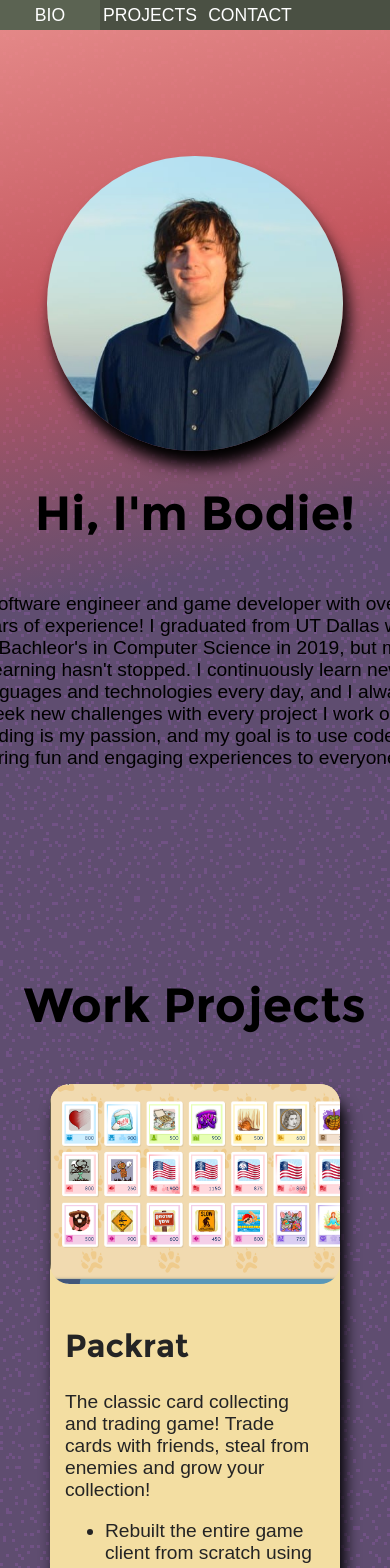
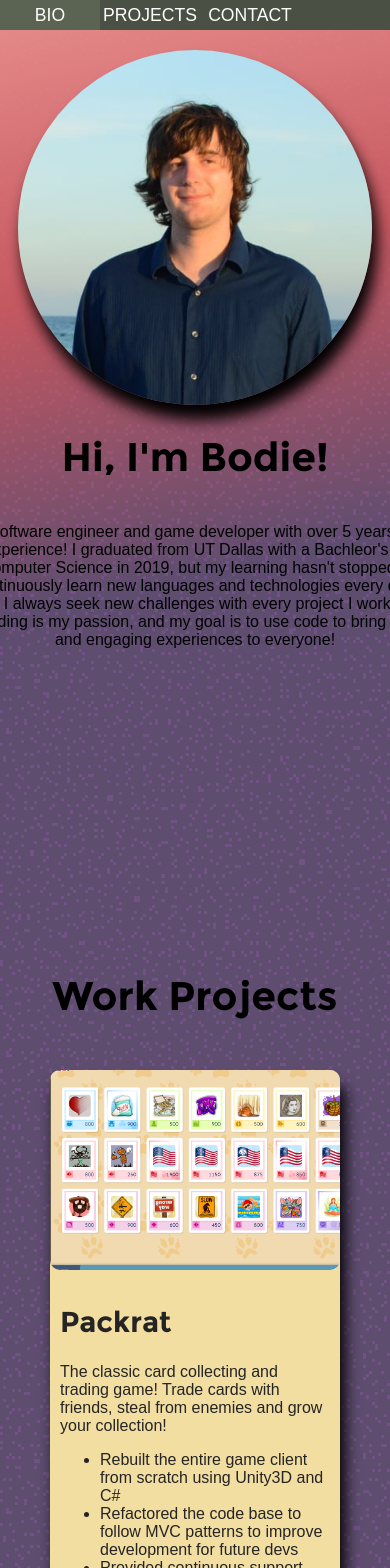
Before and after one commit to Bodaciouslycrazy/bodaciouslycrazy.github.io, a React (Create React App) app: page / in a window 390 px wide. Shown: the top 1568 px of the page. Built offline with nearby package versions, Linux system fonts and the light colour scheme; a web font is replaced by a local one.

Commit message:
minor layout tweaks

```diff
--- a/src/App.css
+++ b/src/App.css
@@ -6,17 +6,19 @@
   --navbuttonwidth: 185px;
   --navbuttonheight: 40px;
   --projectpadding: 30px;
+  --projectborderradius: 20px;
 }
 
 @media (max-width: 45em) {
   :root{
-    --h1size: 3em;
-    --h2size: 2em;
-    --psize: 1.2em;
+    --h1size: 2.5em;
+    --h2size: 1.8em;
+    --psize: 1em;
     --navtextsize: 1.1em;
     --navbuttonwidth: 100px;
     --navbuttonheight: 30px;
-    --projectpadding:15px;
+    --projectpadding: 10px;
+    --projectborderradius: 10px;
   }
 }
 
@@ -104,8 +106,8 @@ p {
   align-items: center;
 }
 
-.biopic{
-  flex: 0 2 35%;
+.bioinfo > img{
+  flex: 1 1 35%;
   object-fit: contain;
   min-height: 0%;
   border-radius: 50%;
@@ -117,12 +119,13 @@ p {
 }
 
 .bioinfo > p{
-  flex: 0 0;
+  flex: 1 0 35%;
+  vertical-align: middle;
 }
 
 .projectContainer{
   background-color: #f3dea2;
-  border-radius: 20px;
+  border-radius: var(--projectborderradius);
   margin: 50px;
   min-height: 400px;
   display: flex;
@@ -136,7 +139,7 @@ p {
   flex: 1 0 25%;
   min-height: 0%;
   min-width: 30%;
-  border-radius: 20px;
+  border-radius: var(--projectborderradius);
   background-size: cover;
   background-position: center;
 }
--- a/src/Bio.js
+++ b/src/Bio.js
@@ -5,7 +5,7 @@ function Bio(){
         <div id="bio" className="biopage">
             <div className="biospacer"/>
             <div className="bioinfo">
-                <img className="biopic" src={bioPic}/>
+                <img src={bioPic}/>
                 <h1>Hi, I'm Bodie!</h1>
                 <p>A software engineer and game developer with over 5 years of experience!
                     I graduated from UT Dallas with a Bachleor's in Computer Science in 2019, but my learning hasn't stopped. I continuously learn new languages and technologies every day, and I always seek new challenges with every project I work on.
--- a/src/Contact.js
+++ b/src/Contact.js
@@ -2,7 +2,9 @@ function Contact(){
     return (
         <div id="contact">
             <h1>Contact</h1>
-            <p>Contact Bodie at <a href="mailto:bodiemalik@gmail.com?">bodiemalik@gmail.com</a></p>
+
+            <p>Email: <a href="mailto:bodiemalik@gmail.com?">bodiemalik@gmail.com</a></p>
+            <p>Linkedin: <a href="https://www.linkedin.com/in/bodie-malik/">linkedin.com/in/bodie-malik/</a></p>
         </div>
     )
 }
```
